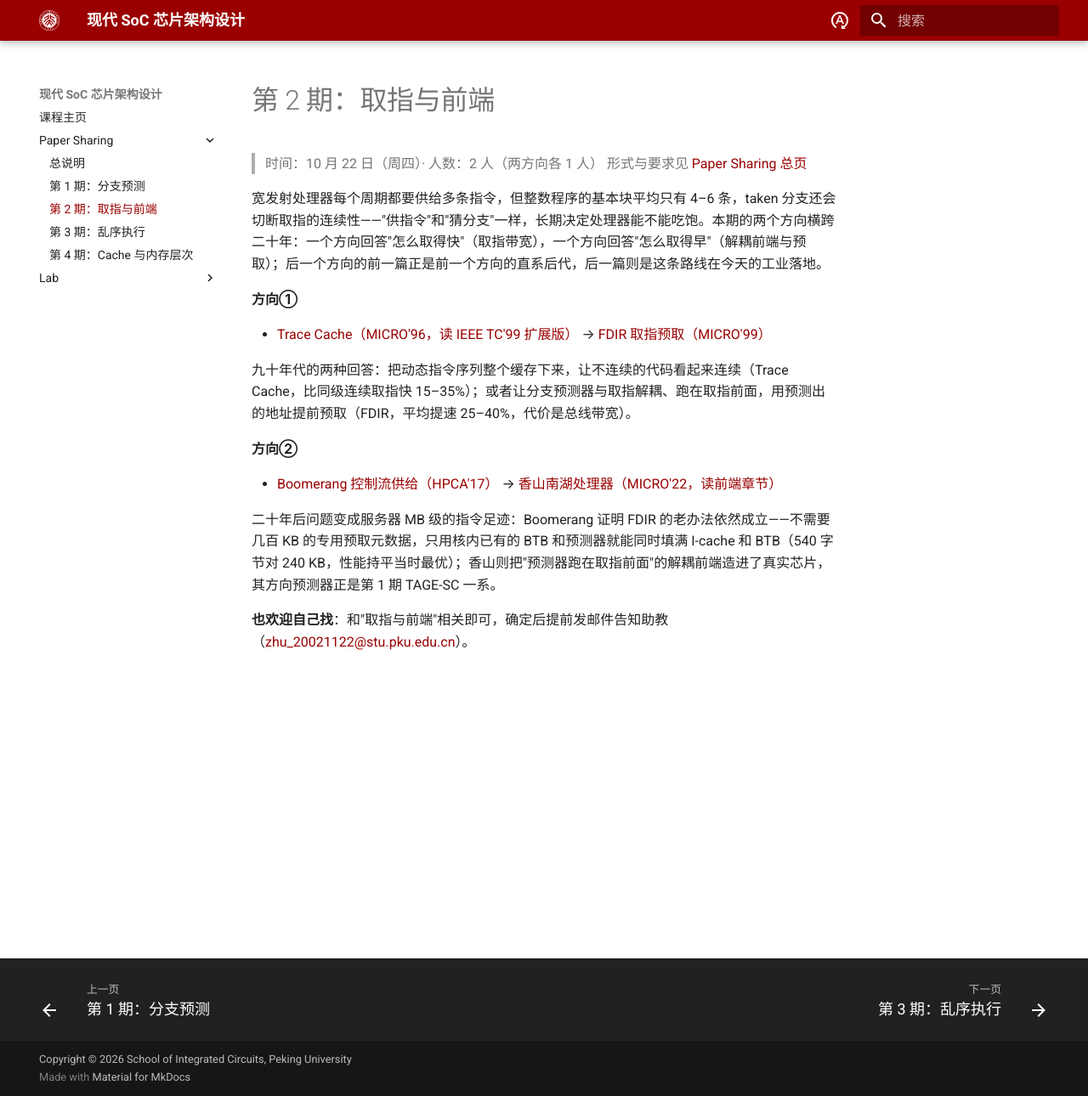
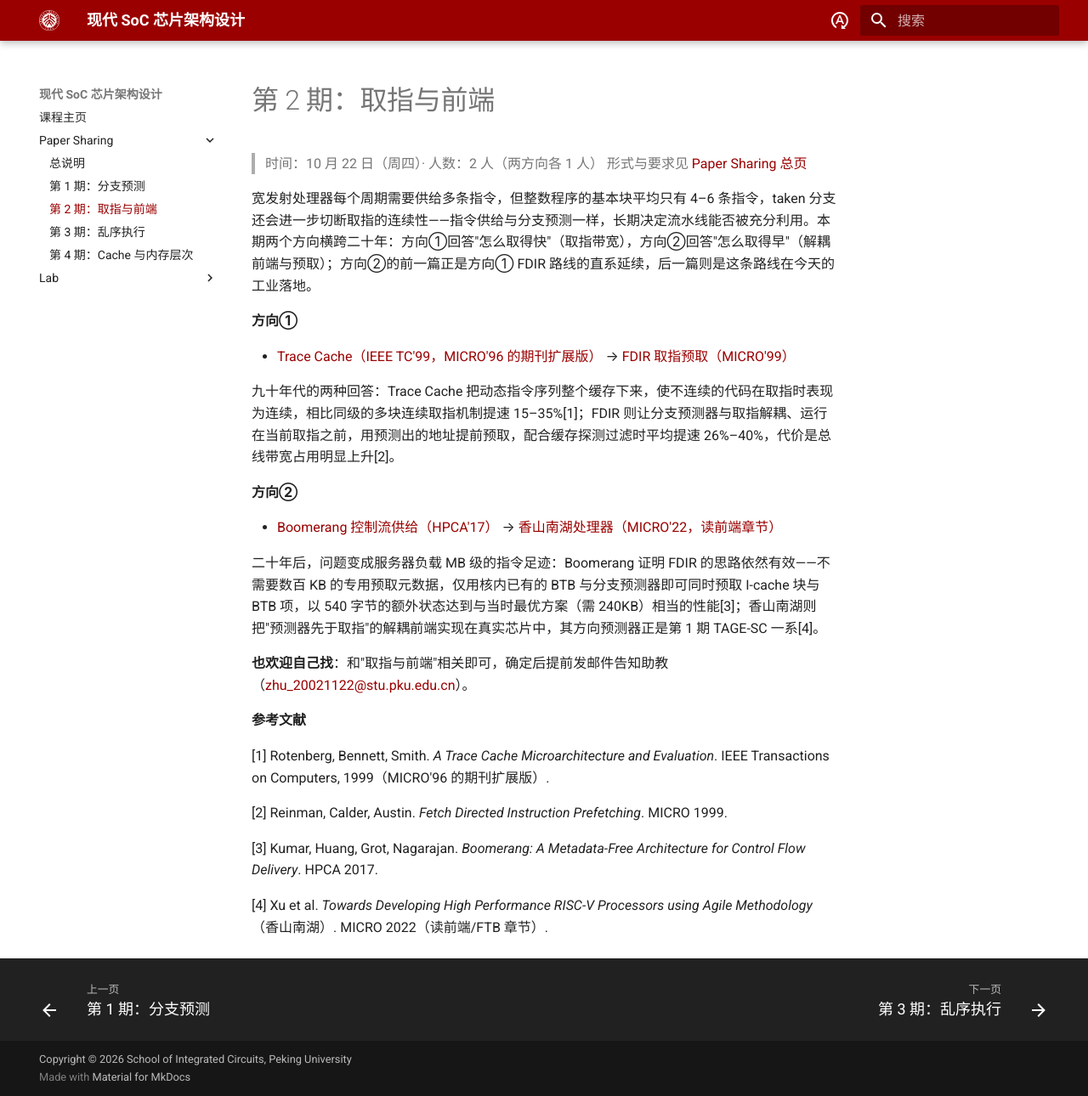
Before and after one commit to pku-pacific-lab-team/Course-Modern-SoC, an MkDocs documentation site: the page built from 2026-fall/paper-sharing/session-2-frontend.md, in a window 1280 px wide and 1290 px high. Shown: the whole window at 85% size. Built offline with MkDocs 1.6.1 and Material for MkDocs 9.7.7, drawn with Linux system fonts in a browser that asks for light colours; some web fonts are replaced.

Commit message:
Paper Sharing：第 2、3 期表述改客观、数字回原文核验、加编号参考文献
- 第 2 期：FDIR 提速改为原文的 26–40%（配合缓存探测过滤）；Boomerang 540B/240KB 已核验
- 第 3 期：强制按序完成的性能损失改为原文的 16–23%；Kilo 窗口数字已核验

Co-Authored-By: Claude Code <noreply@anthropic.com>

```diff
--- a/2026-fall/paper-sharing/session-2-frontend.md
+++ b/2026-fall/paper-sharing/session-2-frontend.md
@@ -3,18 +3,28 @@
 > 时间：10 月 22 日（周四）· 人数：2 人（两方向各 1 人）
 > 形式与要求见 [Paper Sharing 总页](index.md)
 
-宽发射处理器每个周期都要供给多条指令，但整数程序的基本块平均只有 4–6 条，taken 分支还会切断取指的连续性——"供指令"和"猜分支"一样，长期决定处理器能不能吃饱。本期的两个方向横跨二十年：一个方向回答"怎么取得快"（取指带宽），一个方向回答"怎么取得早"（解耦前端与预取）；后一个方向的前一篇正是前一个方向的直系后代，后一篇则是这条路线在今天的工业落地。
+宽发射处理器每个周期需要供给多条指令，但整数程序的基本块平均只有 4–6 条指令，taken 分支还会进一步切断取指的连续性——指令供给与分支预测一样，长期决定流水线能否被充分利用。本期两个方向横跨二十年：方向①回答"怎么取得快"（取指带宽），方向②回答"怎么取得早"（解耦前端与预取）；方向②的前一篇正是方向① FDIR 路线的直系延续，后一篇则是这条路线在今天的工业落地。
 
 **方向①**
 
-- [Trace Cache（MICRO'96，读 IEEE TC'99 扩展版）](https://ericrotenberg.wordpress.ncsu.edu/files/2025/06/paper_IEEE-TC-Feb-1999.pdf) → [FDIR 取指预取（MICRO'99）](https://cseweb.ucsd.edu/~calder/papers/MICRO-99-FDP.pdf)
+- [Trace Cache（IEEE TC'99，MICRO'96 的期刊扩展版）](https://ericrotenberg.wordpress.ncsu.edu/files/2025/06/paper_IEEE-TC-Feb-1999.pdf) → [FDIR 取指预取（MICRO'99）](https://cseweb.ucsd.edu/~calder/papers/MICRO-99-FDP.pdf)
 
-九十年代的两种回答：把动态指令序列整个缓存下来，让不连续的代码看起来连续（Trace Cache，比同级连续取指快 15–35%）；或者让分支预测器与取指解耦、跑在取指前面，用预测出的地址提前预取（FDIR，平均提速 25–40%，代价是总线带宽）。
+九十年代的两种回答：Trace Cache 把动态指令序列整个缓存下来，使不连续的代码在取指时表现为连续，相比同级的多块连续取指机制提速 15–35%[1]；FDIR 则让分支预测器与取指解耦、运行在当前取指之前，用预测出的地址提前预取，配合缓存探测过滤时平均提速 26%–40%，代价是总线带宽占用明显上升[2]。
 
 **方向②**
 
 - [Boomerang 控制流供给（HPCA'17）](https://doi.org/10.1109/HPCA.2017.53) → [香山南湖处理器（MICRO'22，读前端章节）](https://doi.org/10.1109/MICRO56248.2022.00080)
 
-二十年后问题变成服务器 MB 级的指令足迹：Boomerang 证明 FDIR 的老办法依然成立——不需要几百 KB 的专用预取元数据，只用核内已有的 BTB 和预测器就能同时填满 I-cache 和 BTB（540 字节对 240 KB，性能持平当时最优）；香山则把"预测器跑在取指前面"的解耦前端造进了真实芯片，其方向预测器正是第 1 期 TAGE-SC 一系。
+二十年后，问题变成服务器负载 MB 级的指令足迹：Boomerang 证明 FDIR 的思路依然有效——不需要数百 KB 的专用预取元数据，仅用核内已有的 BTB 与分支预测器即可同时预取 I-cache 块与 BTB 项，以 540 字节的额外状态达到与当时最优方案（需 240KB）相当的性能[3]；香山南湖则把"预测器先于取指"的解耦前端实现在真实芯片中，其方向预测器正是第 1 期 TAGE-SC 一系[4]。
 
 **也欢迎自己找**：和"取指与前端"相关即可，确定后提前发邮件告知助教（[zhu_20021122@stu.pku.edu.cn](mailto:zhu_20021122@stu.pku.edu.cn)）。
+
+**参考文献**
+
+[1] Rotenberg, Bennett, Smith. *A Trace Cache Microarchitecture and Evaluation*. IEEE Transactions on Computers, 1999（MICRO'96 的期刊扩展版）.
+
+[2] Reinman, Calder, Austin. *Fetch Directed Instruction Prefetching*. MICRO 1999.
+
+[3] Kumar, Huang, Grot, Nagarajan. *Boomerang: A Metadata-Free Architecture for Control Flow Delivery*. HPCA 2017.
+
+[4] Xu et al. *Towards Developing High Performance RISC-V Processors using Agile Methodology*（香山南湖）. MICRO 2022（读前端/FTB 章节）.
```
Also changed, not shown: 2026-fall/paper-sharing/session-3-ooo.md (+13 -3 lines).
